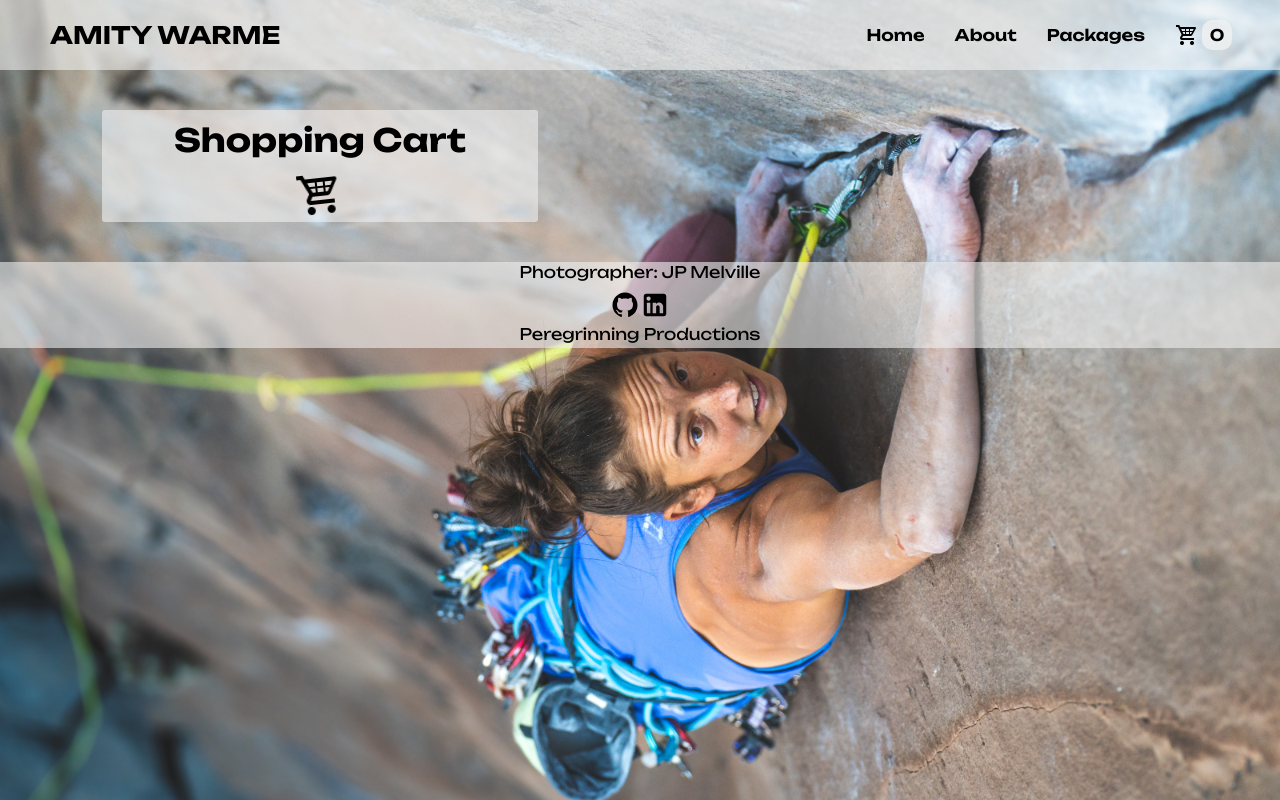
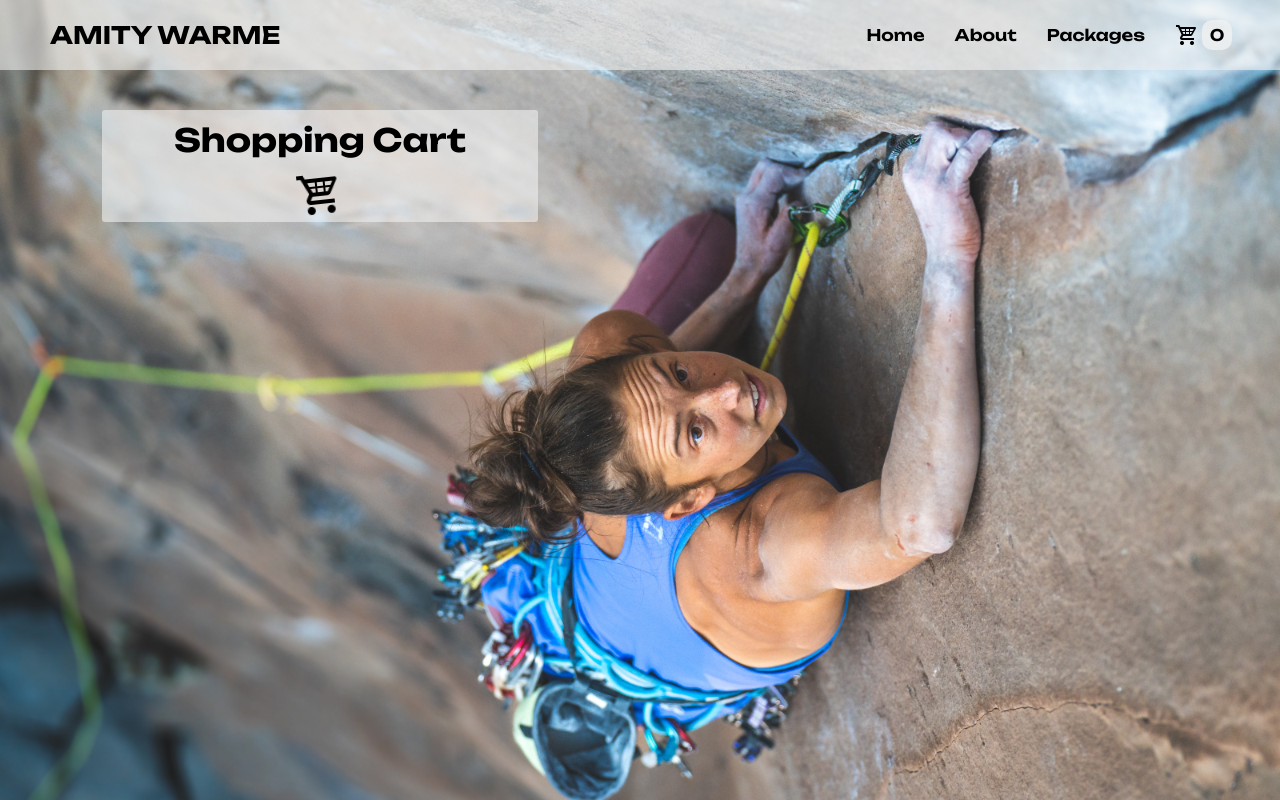
Before and after one commit to connorwarme/shopping-cart, a React (Create React App) app: page /cart in a window 1280 px wide. Shown: the top 800 px of the page. Built offline with nearby package versions, Linux system fonts and the light colour scheme.

Commit message:
Fix footer location on Cart component

```diff
--- a/src/style/Cart.css
+++ b/src/style/Cart.css
@@ -3,10 +3,12 @@
     background-position: center center;
 }
 .cart-container {
+    flex-grow: 1;
     display: grid;
     grid-template-columns: 1fr 1fr;
 }
 .cart-content {
+    height: fit-content;
     min-width: 400px;
     background-color: rgba(241, 241, 241, 0.6);
     margin: 5vh 8vw;
```
